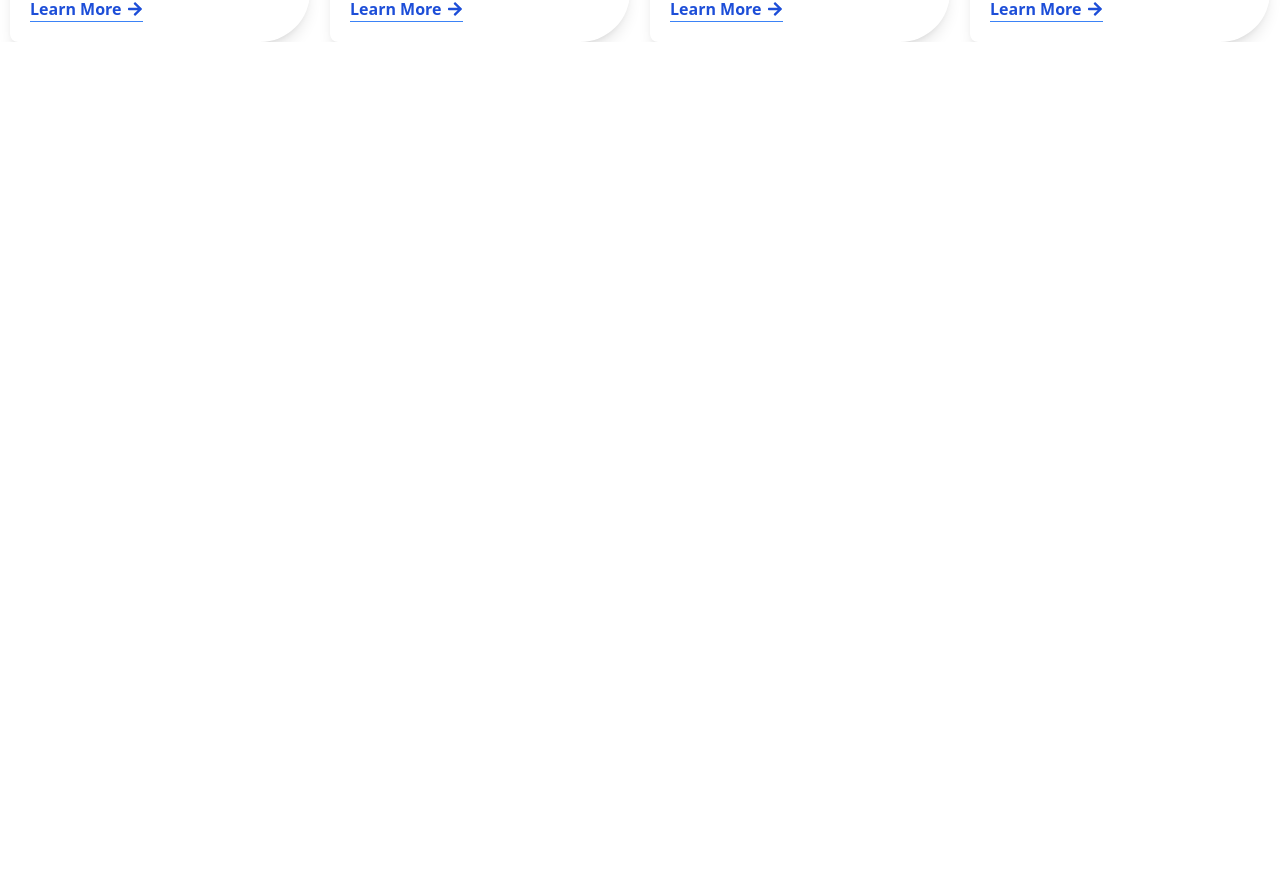
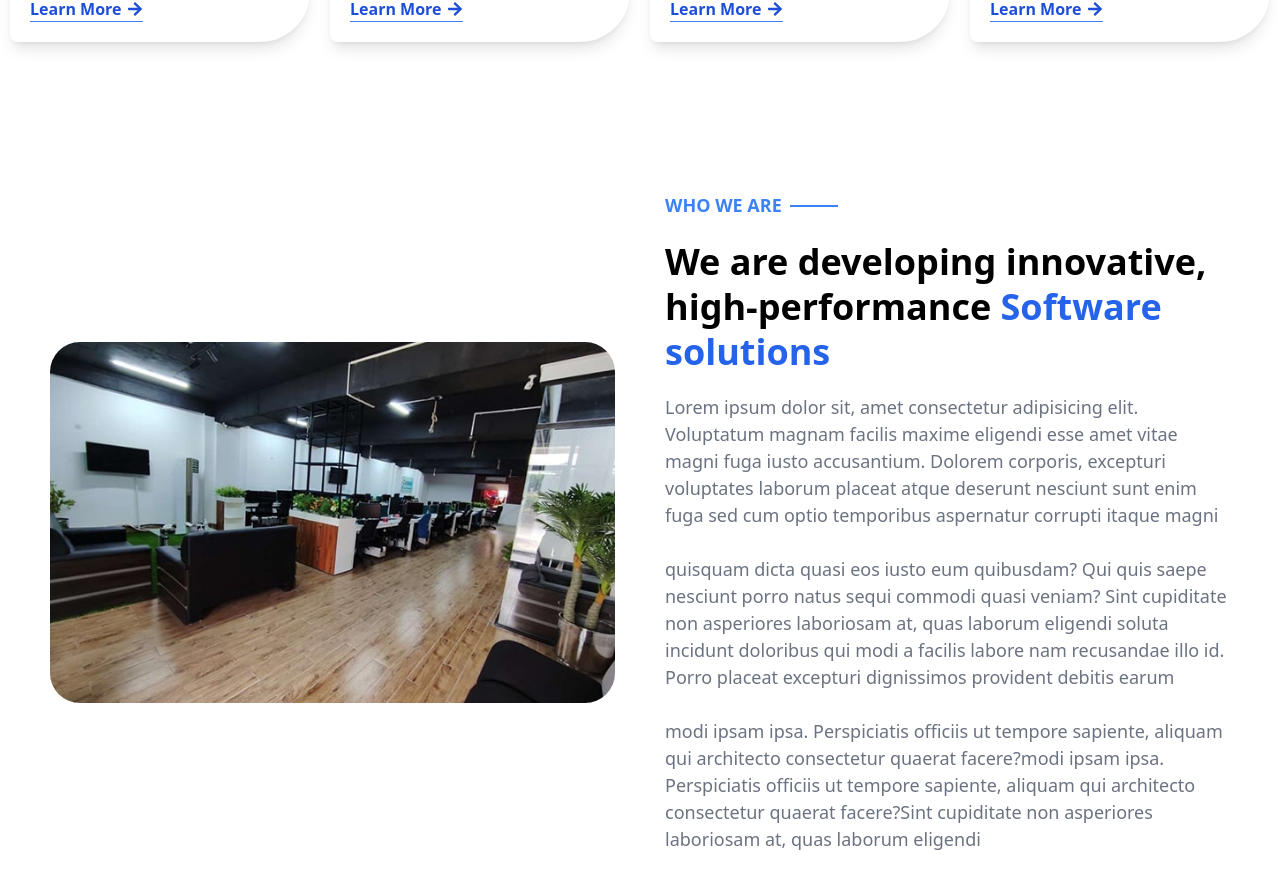
Before and after one commit to asiaahmadali/MicroItHub, a React (Vite) app: page /#/ in a window 1280 px wide. Shown: the part 1474-2362 px from the top of the page. Before the commit the page ends 1516 px from the top, so only its background shows below. Built offline with nearby package versions, Linux system fonts and the light colour scheme.

Commit message:
contact info added

```diff
--- /dev/null
+++ b/src/components/Home/Company-Into.jsx
@@ -0,0 +1,35 @@
+function CompanyIntro()
+{
+    return <>
+      <div className="flex p-[50px] items-center gap-[50px]">
+              {/* img div */}
+              <div className="w-1/2">
+                    <img className="rounded-[30px]" src="images/microithub.png" alt="" />
+              </div>
+
+              {/* intro text */}
+              <div className="w-1/2 flex flex-col gap-[20px]">
+              <p className="text-blue-500 font-semibold text-[18px] flex items-center"> WHO WE ARE<span className="w-12 h-[2px] bg-blue-500 ml-2"></span> {/* Blue line */}</p>
+                    <h1 className="text-4xl leading-[45px] font-bold">We are developing innovative, high-performance  <span className="text-blue-600 ">Software solutions</span> </h1>
+                    <p className="text-gray-500 text-[18px] ">Lorem ipsum dolor sit, amet consectetur adipisicing elit.
+                        Voluptatum magnam facilis maxime eligendi esse amet vitae magni fuga
+                         iusto accusantium. Dolorem corporis, excepturi voluptates laborum
+                          placeat atque deserunt nesciunt sunt enim fuga sed cum optio
+                          temporibus aspernatur corrupti itaque magni<br></br><br></br> quisquam dicta
+                          quasi eos iusto eum quibusdam? Qui quis saepe nesciunt porro natus
+                           sequi commodi quasi veniam? Sint cupiditate non asperiores
+                            laboriosam at, quas laborum eligendi soluta incidunt doloribus qui
+                             modi a facilis labore nam recusandae illo id. Porro placeat
+                              excepturi dignissimos provident debitis earum<br></br> <br></br>modi ipsam ipsa.
+                              Perspiciatis officiis ut tempore sapiente, aliquam qui
+                               architecto consectetur quaerat facere?modi ipsam ipsa.
+                              Perspiciatis officiis ut tempore sapiente, aliquam qui
+                               architecto consectetur quaerat facere?Sint cupiditate non asperiores
+                               laboriosam at, quas laborum eligendi</p>
+              </div>
+      </div>
+    </>
+}
+
+
+export default CompanyIntro ;
--- a/src/components/Home/Header.jsx
+++ b/src/components/Home/Header.jsx
@@ -3,7 +3,7 @@ import { FaStar } from 'react-icons/fa';
 function Header() {
     return (
       <>
-        <div className="flex justify-between mb-[50px] h-auto bg-gradient-to-r from-blue-950 via-blue-900 to-black text-white pt-[100px]">
+        <div style={{ backgroundImage: "url('/images/hero_bg_2.jpg')"}} className="flex justify-between mb-[50px] h-auto bg-gradient-to-r from-blue-950 via-blue-900 to-black text-white pt-[100px]">
           {/* Text Content Section */}
           <div className="flex flex-col justify-center items-start w-3/4 px-10 space-y-6 z-10 pb-[100px]">
             <p className="text-xl  tracking-wide text-purple-400">WE DREAM | WE DESIGN | WE DEVELOP | WE DELIVER</p>
--- a/src/components/Home/Home.jsx
+++ b/src/components/Home/Home.jsx
@@ -1,6 +1,8 @@
 import NavBar from "../NavBar";
 import Header from "./Header";
 import Services from "./Services";
+import CompanyIntro from "./Company-Into";
+import MoreInfo from "./More-Info";
 
 function Home()
 {
@@ -8,6 +10,8 @@ function Home()
        <NavBar></NavBar>
        <Header></Header>
        <Services></Services>
+       <CompanyIntro></CompanyIntro>
+       <MoreInfo></MoreInfo>
     </>
 }
 
--- /dev/null
+++ b/src/components/Home/More-Info.jsx
@@ -0,0 +1,12 @@
+
+function MoreInfo()
+{
+    return <>
+      <div>
+
+      </div>
+    </>
+}
+
+
+export default MoreInfo ;
--- a/src/components/Home/Service-Card.jsx
+++ b/src/components/Home/Service-Card.jsx
@@ -21,7 +21,7 @@ function Servicecard(Props) {
         </div>
 
         {/* Blue hover effect with opacity */}
-        <div className="absolute bottom-0 left-0 right-0 h-0 bg-blue-600  group-hover:h-[100%] group-hover:opacity-60 transition-all duration-500 z-0"></div>
+        <div className="absolute bottom-0 left-0 right-0 h-0 bg-blue-700  group-hover:h-[100%]  transition-all duration-500 z-0"></div>
       </div>
     </>
   );
--- a/src/components/Home/Services.jsx
+++ b/src/components/Home/Services.jsx
@@ -15,7 +15,7 @@ function Services()
     const linkcontent = "Learn More" ;
 
     return <>
-        <div>
+        <div className="mb-[100px]">
               <div className="flex items-center justify-center gap-0">
                   <span className="w-[40px] h-0.5 bg-blue-500"></span>
                   <p className="text-blue-500  font-semibold mx-4">OUR SERVICES</p>
```
Also changed, not shown: public/images/hero_bg_2.jpg (added), public/images/microithub.png (added).
